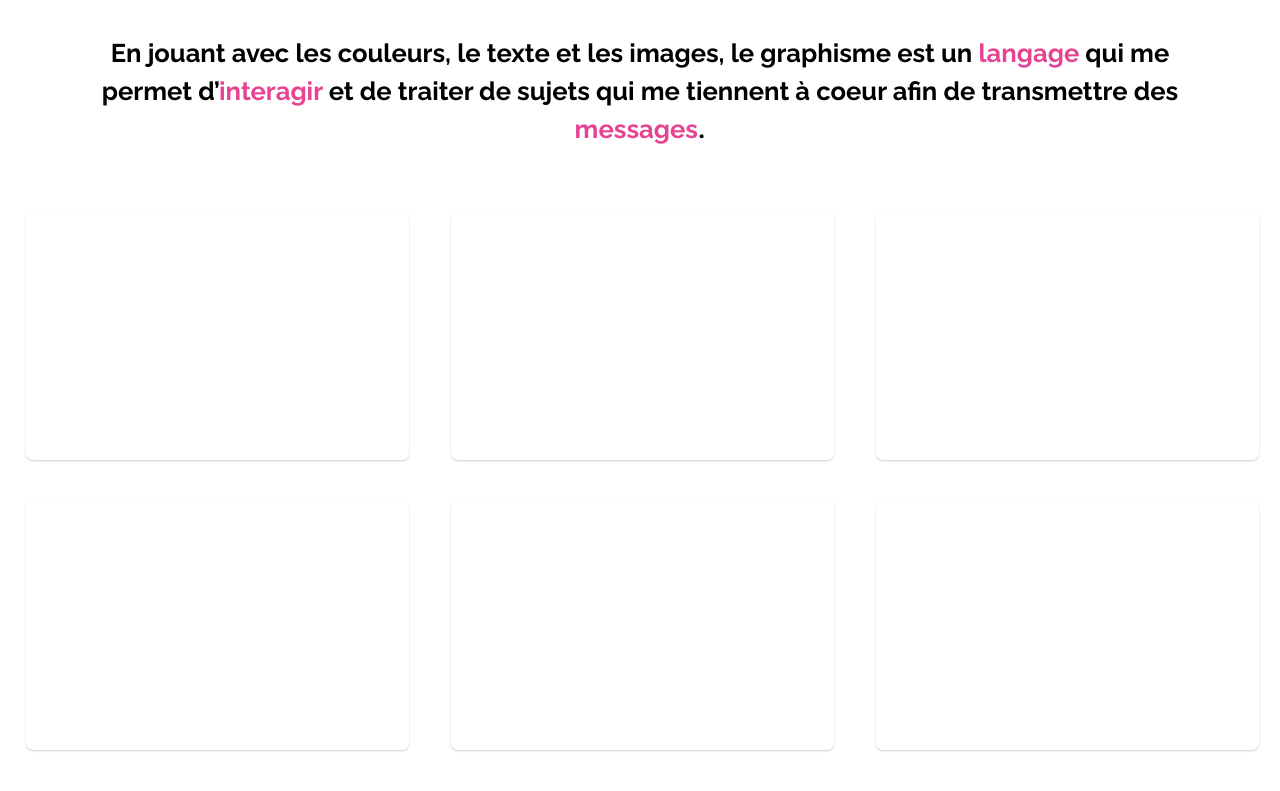
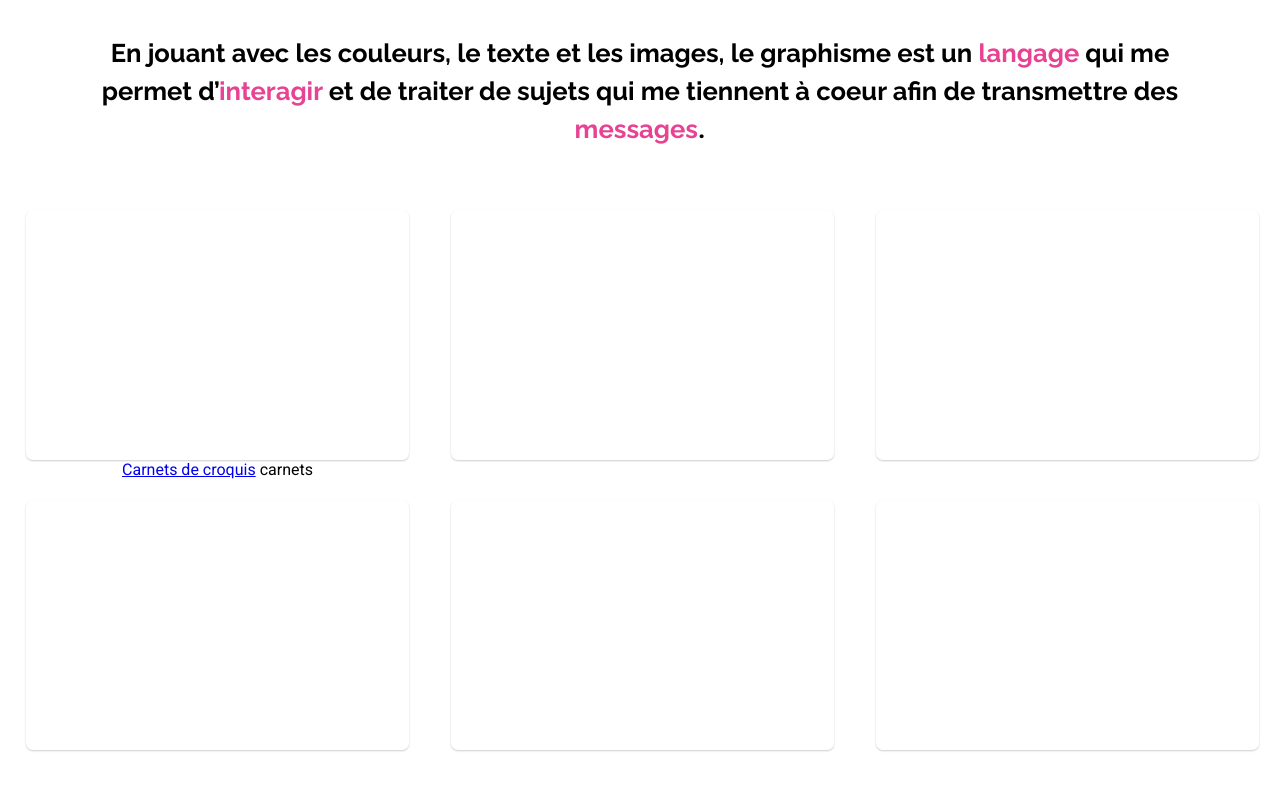
Before and after one commit to DangSinslay/DangSinslay.github.io, a Jekyll site: the page built from index.html, in a window 1280 px wide and 1121 px high. Shown: the part 315-1106 px from the top of the window. Built offline with Jekyll 4.4.1, drawn with Linux system fonts in a browser that asks for light colours.

Commit message:
Update index.html

```diff
--- a/index.html
+++ b/index.html
@@ -16,8 +16,11 @@
     {% for post in site.categories.carnets limit:1 %}
     <li class="thumbnail">
 	  <div id="description">
-              <span>{{ post.date | date_to_string }}, {{ post.category }}</span> » <a href="{{ post.url }}" title="{{ post.title }}">{{ post.title }}</a>
 	      {{ post.description }}
+	  </div>
+	  <div id="title">
+	      <a href="{{ post.url }}" title="{{ post.title }}">{{ post.title }}</a>
+              <span class="tags">{{ post.category }}</span>
 	  </div>
     </li>
     {% endfor %}
```
